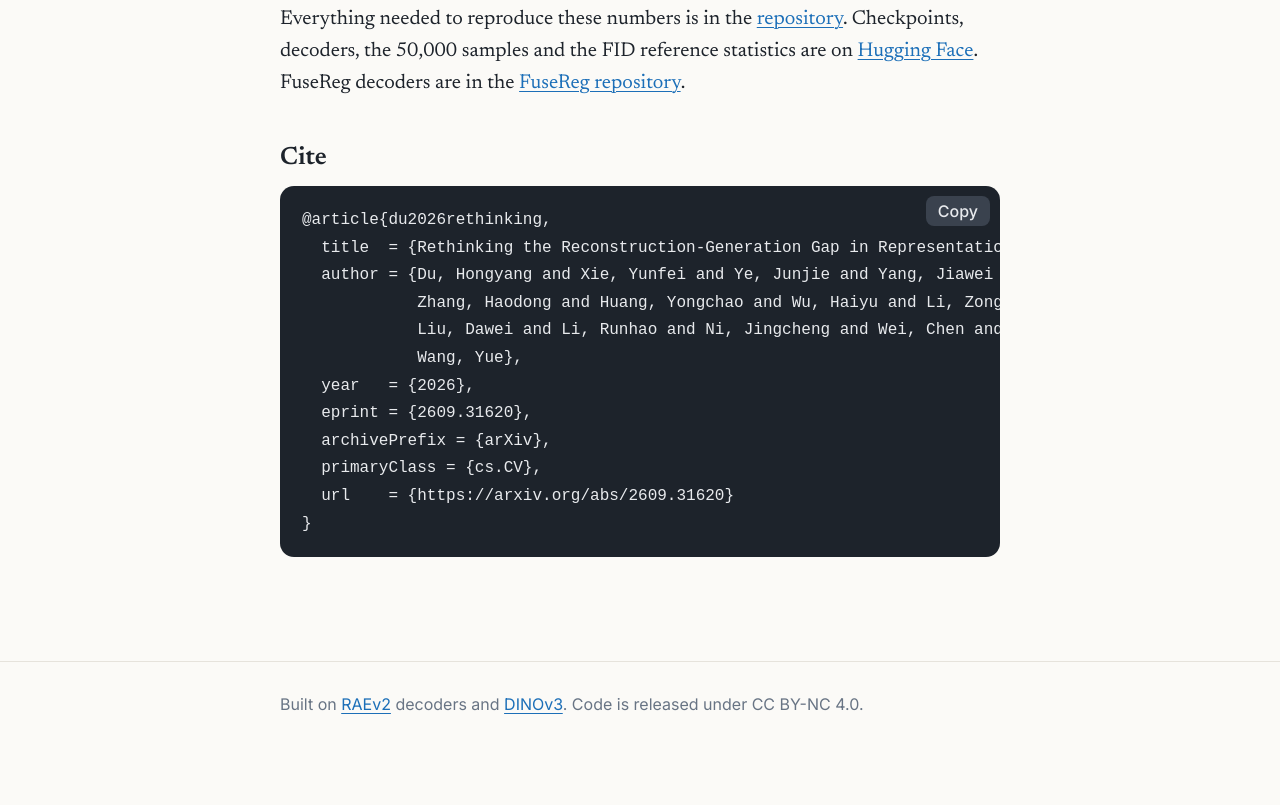
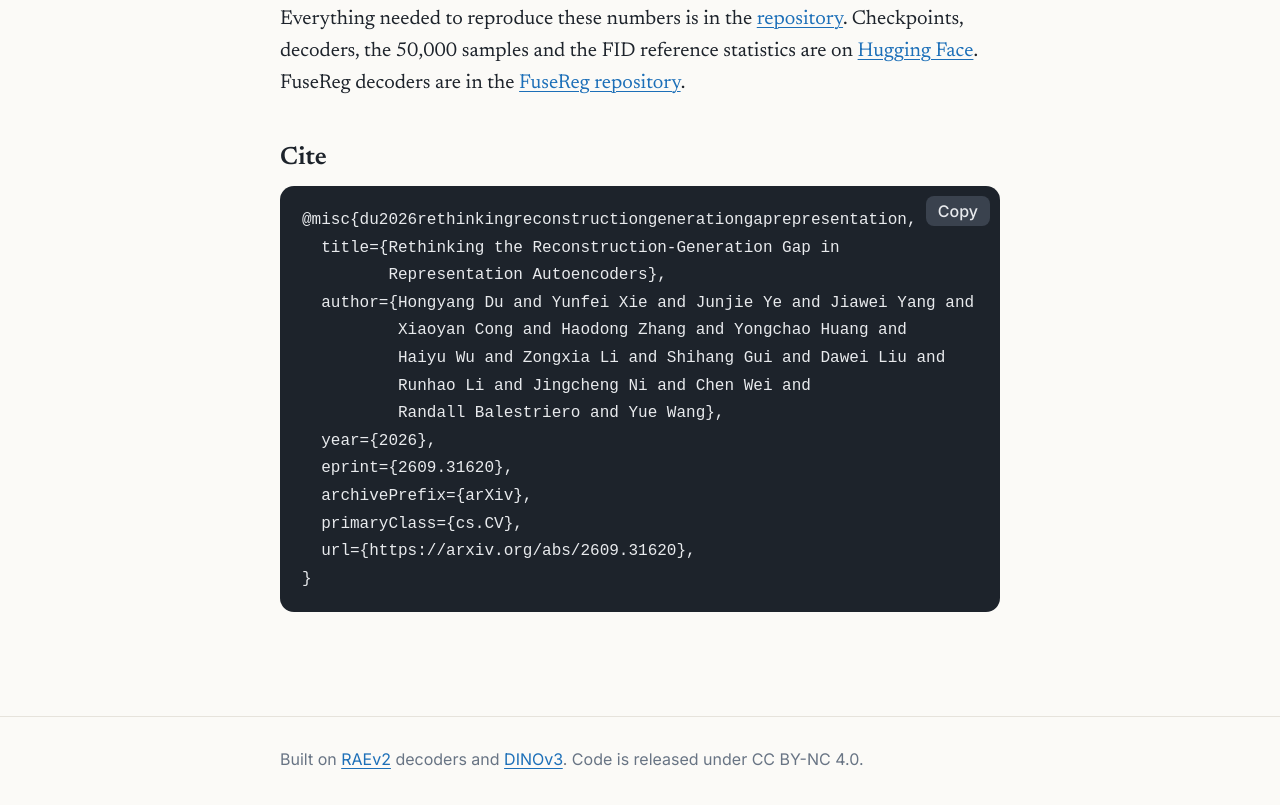
Before and after one commit to Hongyang-Du/FuseLift, a plain HTML site: page docs/index.html in a window 1280 px wide. Shown: the part 7700-8505 px from the top of the page. Before the commit the page ends 8464 px from the top, so only its background shows below. Drawn offline with Linux system fonts and the light colour scheme; animation ran at ten frames a second.

Commit message:
Link the Paper button to a PDF hosted with the site; use the arXiv citation
The PDF is the arXiv v3 file. The citation follows arXiv's export, with the
title spelled as on the paper.

Co-Authored-By: Claude Fable 5.2 <noreply@anthropic.com>

```diff
--- a/docs/index.html
+++ b/docs/index.html
@@ -44,7 +44,7 @@
     <p class="affils notes"><sup>*</sup>Equal contribution · <sup>†</sup>Equal advising</p>
 
     <div class="cta">
-      <a class="btn primary" href="https://arxiv.org/abs/2609.31620">Paper</a>
+      <a class="btn primary" href="paper.pdf">Paper</a>
       <a class="btn" href="https://github.com/Hongyang-Du/FuseLift#reproduce-the-gfid">
         <svg viewBox="0 0 24 24" aria-hidden="true"><path fill="currentColor" d="M12 .5a11.5 11.5 0 0 0-3.64 22.41c.58.1.79-.25.79-.56v-2c-3.2.7-3.88-1.36-3.88-1.36-.52-1.33-1.28-1.69-1.28-1.69-1.05-.71.08-.7.08-.7 1.16.08 1.77 1.19 1.77 1.19 1.03 1.77 2.7 1.26 3.36.96.1-.75.4-1.26.73-1.55-2.55-.29-5.24-1.28-5.24-5.69 0-1.26.45-2.29 1.19-3.09-.12-.29-.52-1.46.11-3.05 0 0 .97-.31 3.17 1.18a11 11 0 0 1 5.78 0c2.2-1.49 3.17-1.18 3.17-1.18.63 1.59.23 2.76.11 3.05.74.8 1.19 1.83 1.19 3.09 0 4.42-2.7 5.4-5.26 5.68.41.36.78 1.06.78 2.14v3.17c0 .31.21.67.8.56A11.5 11.5 0 0 0 12 .5Z"/></svg>
         Reproduce 0.984 gFID
@@ -287,17 +287,19 @@
     <p>Everything needed to reproduce these numbers is in the <a href="https://github.com/Hongyang-Du/FuseLift#readme">repository</a>. Checkpoints, decoders, the 50,000 samples and the FID reference statistics are on <a href="https://huggingface.co/Hongyang-Du/FuseLift">Hugging Face</a>. FuseReg decoders are in the <a href="https://github.com/Hongyang-Du/FuseReg">FuseReg repository</a>.</p>
 
     <h3>Cite</h3>
-    <div class="code"><button class="copy">Copy</button><pre><code>@article{du2026rethinking,
-  title  = {Rethinking the Reconstruction-Generation Gap in Representation Autoencoders},
-  author = {Du, Hongyang and Xie, Yunfei and Ye, Junjie and Yang, Jiawei and Cong, Xiaoyan and
-            Zhang, Haodong and Huang, Yongchao and Wu, Haiyu and Li, Zongxia and Gui, Shihang and
-            Liu, Dawei and Li, Runhao and Ni, Jingcheng and Wei, Chen and Balestriero, Randall and
-            Wang, Yue},
-  year   = {2026},
-  eprint = {2609.31620},
-  archivePrefix = {arXiv},
-  primaryClass = {cs.CV},
-  url    = {https://arxiv.org/abs/2609.31620}
+    <div class="code"><button class="copy">Copy</button><pre><code>@misc{du2026rethinkingreconstructiongenerationgaprepresentation,
+  title={Rethinking the Reconstruction-Generation Gap in
+         Representation Autoencoders},
+  author={Hongyang Du and Yunfei Xie and Junjie Ye and Jiawei Yang and
+          Xiaoyan Cong and Haodong Zhang and Yongchao Huang and
+          Haiyu Wu and Zongxia Li and Shihang Gui and Dawei Liu and
+          Runhao Li and Jingcheng Ni and Chen Wei and
+          Randall Balestriero and Yue Wang},
+  year={2026},
+  eprint={2609.31620},
+  archivePrefix={arXiv},
+  primaryClass={cs.CV},
+  url={https://arxiv.org/abs/2609.31620},
 }</code></pre></div>
   </div>
 </section>
```
Also changed, not shown: 2 other files.
